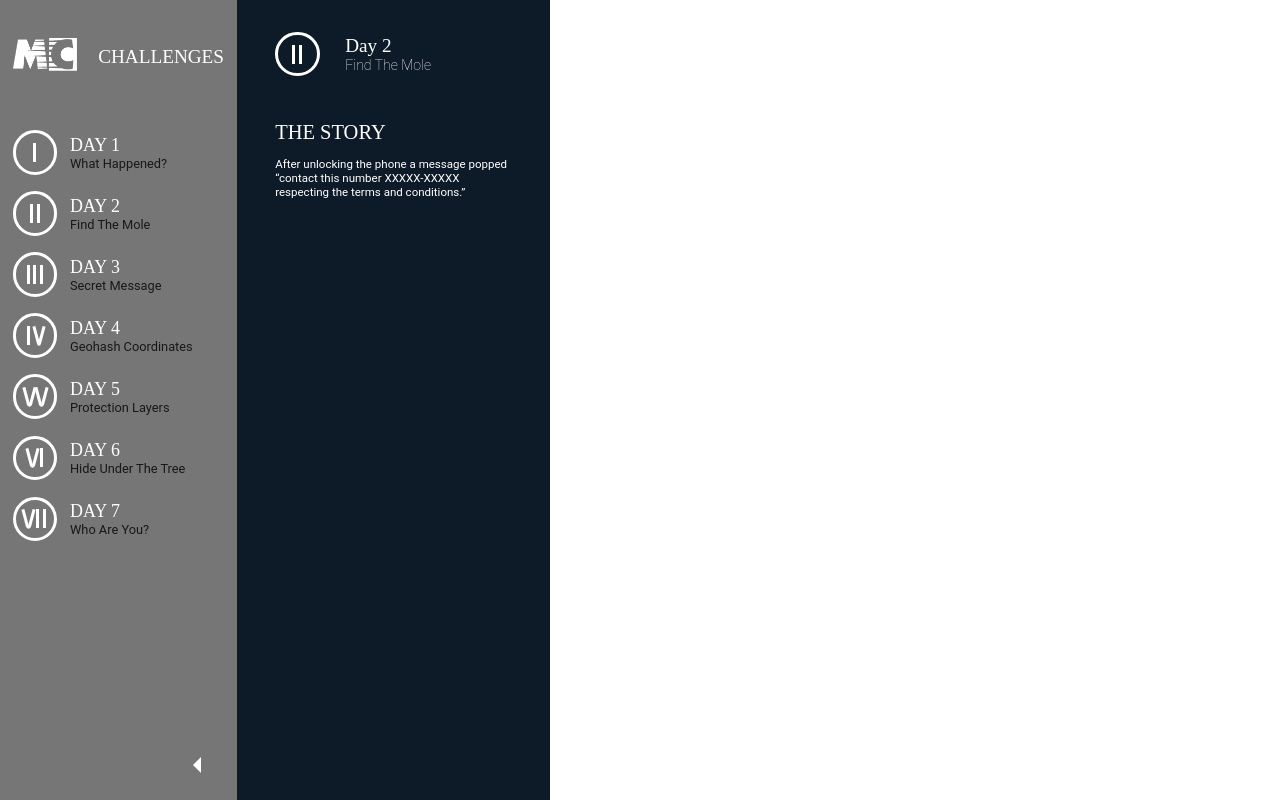
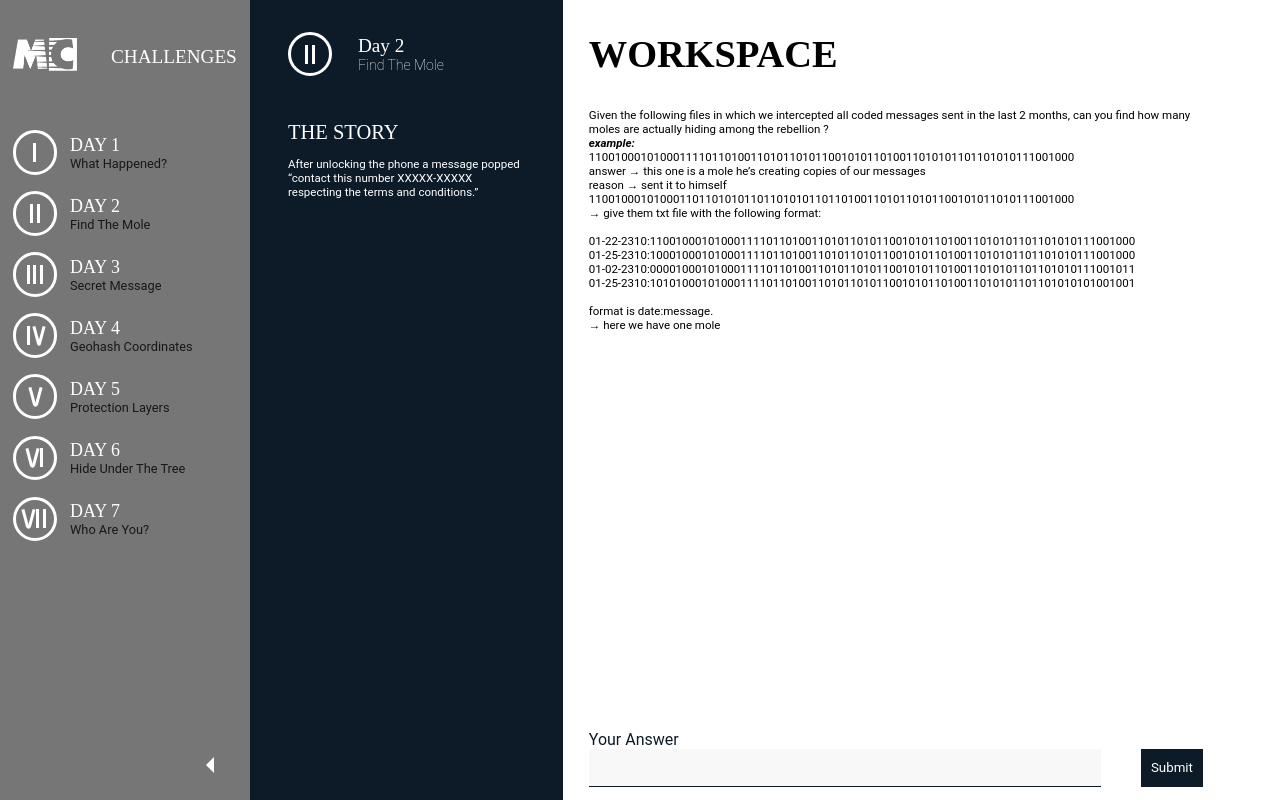
Before and after one commit to MicroClub-USTHB/ioc-website, a React (Create React App) app: page /workspace/2 in a window 1280 px wide. Built offline with nearby package versions, Linux system fonts and the light colour scheme; what webfontloader would draw is missing.

Commit message:
Added challenge details and submission section. This is before Firebase.

```diff
--- a/src/Sections/DayChallenge/DayChallenge.js
+++ b/src/Sections/DayChallenge/DayChallenge.js
@@ -1,12 +1,45 @@
+import { ErrorMessage, Field, Form, Formik } from 'formik';
 import React from 'react';
 
 // Style
 import challengeStyle from './DayChallenge.module.scss';
 
-const DayChallenge = () => {
+const DayChallenge = ({ children }) => {
     return (
         <section className={challengeStyle.sectionContainer}>
             <h1 className={challengeStyle.sectionTitle}>Workspace</h1>
+            {children}
+            <div className={challengeStyle.answer}>
+                <Formik
+                    className={challengeStyle.answerFormHolder}
+                    initialValues={{
+                        answer: '',
+                    }}
+                    onSubmit={(values, actions) => {
+                        alert(JSON.stringify(values))
+                        actions.setSubmitting(false);
+                    }}
+                    >
+                    <Form className={challengeStyle.answerForm}>
+                        <label htmlFor="answer" className={challengeStyle.answerLabel}>Your Answer</label>
+                        <div className={challengeStyle.answerInputHolder}>
+                            <Field
+                                className={challengeStyle.answerInput}
+                                type="text"
+                                as="textarea"
+                                name="answer"
+                                id="answer"
+                                onInput={() => {
+                                    console.log('input');
+                                }}
+                            />
+                            <ErrorMessage name="answer" />
+                            <button className={challengeStyle.answerSubmitButton} type="submit" >Submit</button>
+                        </div>
+                    </Form>
+
+                </Formik>
+            </div>
         </section>
     );
 }
--- a/src/Sections/DayChallenge/DayChallenge.module.scss
+++ b/src/Sections/DayChallenge/DayChallenge.module.scss
@@ -0,0 +1,77 @@
+.sectionContainer {
+    margin-left: 2vw;
+    width: 48vw;
+    animation: appear .6s ease;
+    min-height: 100vh;
+    position: relative;
+    margin-bottom: 10vw;
+}
+
+@keyframes appear {
+    0% {
+        opacity: 0;
+    }
+
+    100% {
+        opacity: 1;
+    }
+}
+
+.sectionTitle {
+    text-transform: uppercase;
+    font-size: 3vw;
+    font-family: quicksand;
+}
+
+.answer {
+    position: absolute;
+    bottom: 0;
+    width: 100%;
+    display: flex;
+    margin-bottom: 1vw;
+}
+
+// .answerFormHolder {
+//     width: 100%;
+//     position: relative;
+// }
+
+.answerLabel {
+    font-family: roboto;
+    color: #0D1B28;
+
+}
+
+.answerForm {
+    width: 100%;
+    position: relative;
+    // display: flex;
+    // justify-content: space-between;
+}
+
+.answerInputHolder {
+    display: flex;
+    justify-content: space-between;
+}
+
+.answerInput {
+    width: 80%;
+    border: none;
+    border-bottom: 1px solid #0D1B28;
+    border-radius: 0;
+    background-color: #00000007;
+    padding: .3vw .8vw;
+    font-family: roboto;
+    color: #0D1B28;
+    resize: none;
+    height: fit-content;
+}
+
+.answerSubmitButton {
+    background-color: #0D1B28;
+    color: white;
+    font-family: roboto;
+    padding: .3vw .8vw;
+    outline: none;
+    border: none;
+}
--- a/src/Sections/DaySelection/DaySelection.js
+++ b/src/Sections/DaySelection/DaySelection.js
@@ -1,21 +1,27 @@
 import React, { useState } from 'react';
+import { useDispatch, useSelector } from 'react-redux';
+import { Link } from 'react-router-dom';
+import { minimize } from '../../redux/workspaceSlice';
+
+
+// Components
+import DaySelectionButton from '../../components/DaySelectionButton/DaySelectionButton';
 
 // Style
 import dayStyle from './DaySelection.module.scss';
 
 // Images
 import mcLogo from '../../media/MC LogoWS-min.png';
-import { useDispatch } from 'react-redux';
-import { Link } from 'react-router-dom';
-import DaySelectionButton from '../../components/DaySelectionButton/DaySelectionButton';
 
 const DaySelection = () => {
-    const [Minimize, setMinimize] = useState(false);
+    // const [minimized, setMinimize] = useState(false);
+    const minimized = useSelector(state => state.workspace.minimized);
+    const dispatch = useDispatch();
     return (
         <section
-            className={`${dayStyle.container} ${Minimize? dayStyle.containerAnimateContract : dayStyle.containerAnimateExpand }`}
+            className={`${dayStyle.container} ${minimized? dayStyle.containerAnimateContract : dayStyle.containerAnimateExpand }`}
             style={{
-                width: Minimize? 'fit-content' : '18.5vw',
+                width: minimized? 'fit-content' : '19.5vw',
             }}
 
         >
@@ -26,58 +32,58 @@ const DaySelection = () => {
                             className={dayStyle.titleImage}
                             src={mcLogo} alt="Micro Club Logo"
                             style={{
-                                width: Minimize? '4vw' : '5vw'
+                                width: minimized? '4vw' : '5vw'
                             }}
                         />
                     </Link>
                 </div>
                 <div
-                    className={`${dayStyle.title} ${!Minimize && dayStyle.titleAppear}`}
+                    className={`${dayStyle.title} ${!minimized && dayStyle.titleAppear}`}
                     style={{
-                        width: Minimize? '0' : 'fit-content'
+                        width: minimized? '0' : 'fit-content'
                     }}
                 >Challenges</div>
             </div>
             <div className={dayStyle.days}>
                 <DaySelectionButton
                     dayNumber={1}
-                    minimize={Minimize}
+                    minimize={minimized}
                     day="Day 1"
                     dayTitle="What Happened?"
                 />
                 <DaySelectionButton
                     dayNumber={2}
-                    minimize={Minimize}
+                    minimize={minimized}
                     day="Day 2"
                     dayTitle="Find The Mole"
                 />
                 <DaySelectionButton
                     dayNumber={3}
-                    minimize={Minimize}
+                    minimize={minimized}
                     day="Day 3"
                     dayTitle="Secret Message"
                 />
                 <DaySelectionButton
                     dayNumber={4}
-                    minimize={Minimize}
+                    minimize={minimized}
                     day="Day 4"
                     dayTitle="Geohash Coordinates"
                 />
                 <DaySelectionButton
                     dayNumber={5}
-                    minimize={Minimize}
+                    minimize={minimized}
                     day="Day 5"
                     dayTitle="Protection Layers"
                 />
                 <DaySelectionButton
                     dayNumber={6}
-                    minimize={Minimize}
+                    minimize={minimized}
                     day="Day 6"
                     dayTitle="Hide Under The Tree"
                 />
                 <DaySelectionButton
                     dayNumber={7}
-                    minimize={Minimize}
+                    minimize={minimized}
                     day="Day 7"
                     dayTitle="Who Are You?"
                 />
@@ -85,22 +91,23 @@ const DaySelection = () => {
             <button
                 className={dayStyle.minimizeContainer}
                 onClick={() => {
-                    setMinimize(!Minimize)
+                    dispatch(minimize());
+                    // setMinimize(!minimized)
                 }}
             >
                 <div
                     className={dayStyle.minimizeSymbol}
                     style={{
-                        marginRight: Minimize? '0' : '1vw',
-                        position: Minimize? 'static' : 'relative',
-                        transform: Minimize && "rotateZ(180deg)"
+                        marginRight: minimized? '0' : '1vw',
+                        position: minimized? 'static' : 'relative',
+                        transform: minimized && "rotateZ(180deg)"
                     }}
                 ></div>
                 {
-                    !Minimize &&
+                    !minimized &&
                     (<div
                         className={dayStyle.minimizeText}
-                    >Minimize</div>)
+                    >minimized</div>)
                 }
             </button>
         </section>
--- a/src/Sections/DaySelection/DaySelection.module.scss
+++ b/src/Sections/DaySelection/DaySelection.module.scss
@@ -1,10 +1,11 @@
 .container {
-    width: 18.5vw;
+    width: 19.5vw;
     position: relative;
     background-color: #767676;
     display: block;
     transition: width 4s ease;
     overflow: hidden;
+    z-index: 2;
 }
 
 .containerAnimateContract {
--- a/src/Sections/DayStory/DayStory.module.scss
+++ b/src/Sections/DayStory/DayStory.module.scss
@@ -4,7 +4,6 @@
     background-color: #0D1B28;
     animation: appear .3s ease;
     position: relative;
-    z-index: -1;
 }
 
 .disappearAnimation {
--- a/src/components/DaySelectionSymbol/DaySelectionSymbol.js
+++ b/src/components/DaySelectionSymbol/DaySelectionSymbol.js
@@ -37,7 +37,6 @@ const DaySelectionSymbol = ({dayNumber}) => {
             return (
                 <div className={symbolStyle.dayCircle}>
                     <div className={symbolStyle.romanFive}></div>
-                    <div className={symbolStyle.romanFive}></div>
                 </div>
             )
         case 6:
--- a/src/pages/Workspace/Workspace.js
+++ b/src/pages/Workspace/Workspace.js
@@ -1,5 +1,6 @@
 import React from 'react';
 import { Route } from 'react-router-dom';
+import DayChallenge from '../../Sections/DayChallenge/DayChallenge';
 import DaySelection from '../../Sections/DaySelection/DaySelection';
 import DayStory from '../../Sections/DayStory/DayStory';
 
@@ -74,6 +75,119 @@ const Workspace = () => {
                 />)}
             />
 
+            <Route path="/workspace/1" render={() => (
+                <DayChallenge>
+                    <div className={workStyle.content}>
+                        <strong>What to do?</strong><br />
+                        Given the txt format find the SUM of rooms he can enter. <br />
+                        Note that doors might start from a number different then one or zero. <br/>
+                        <strong>Input:</strong><br />
+                        682 <br />
+                        696 <br />
+                        884 <br />
+                        985 <br />
+                        947 <br />
+                        903 <br />
+                        122 <br />
+                        408 <br />
+                        689 <br />
+                        101 <br />
+                        710 <br />
+                        217 <br />
+                        213 <br />
+                        563 <br />
+                        486 <br />
+                        1 <br />
+                        827 <br />
+                        849 <br />
+                        677 <br />
+                        154 <br />
+                        573 <br />
+                    </div>
+                </DayChallenge>
+            )} />
+
+            <Route path="/workspace/2" render={() => (
+                <DayChallenge>
+                    <div className={workStyle.content}>
+                        Given the following files in which we intercepted all coded messages sent in the last 2 months, can you find how many moles are actually hiding among the rebellion ? <br />
+                        <strong><i>example:</i></strong><br />
+                        110010001010001111011010011010110101100101011010011010101101101010111001000<br />
+                        answer → this one is a mole he’s creating copies of our messages <br />
+                        reason → sent it to himself<br />
+                        110010001010001101101010110110101011011010011010110101100101011010111001000 <br />
+                        → give them txt file with the following format: <br />
+                        <br />
+                        01-22-2310:110010001010001111011010011010110101100101011010011010101101101010111001000<br />
+                        01-25-2310:100010001010001111011010011010110101100101011010011010101101101010111001000<br />
+                        01-02-2310:000010001010001111011010011010110101100101011010011010101101101010111001011<br />
+                        01-25-2310:101010001010001111011010011010110101100101011010011010101101101010101001001<br />
+                        <br />
+                        format is date:message.<br />
+                        → here we have one mole
+                    </div>
+                </DayChallenge>
+            )} />
+
+            <Route path="/workspace/3" render={() => (
+                <DayChallenge>
+                    <div className={workStyle.content}>
+                        Given the following files that has 3 lines of number series , try to get the 3 sentences (1 sentence line)<br />
+                        Knowing that each sentence starts with a “/” and ends with “.” And the letters are in CAPS.<br />
+                        <strong><i>example:</i></strong><br />
+                        Input → three lines of succession of numbers<br />
+                    </div>
+                </DayChallenge>
+            )} />
+
+            <Route path="/workspace/4" render={() => (
+                <DayChallenge>
+                    <div className={workStyle.content}>
+                        This challenge is missing!
+                    </div>
+                </DayChallenge>
+            )} />
+
+            <Route path="/workspace/5" render={() => (
+                <DayChallenge>
+                    <div className={workStyle.content}>
+                        Given the following files in which we gathered all the sizes found in stores, can you find the maximum number of layers he can wear? note that  two suits of the same size  (width/height) cannot contain each other. <br />
+                        <strong><i>example:</i></strong><br />
+                                     <br />
+                        Input (sizes[height,width]): [[5,4],[6,4],[6,7],[2,3]] <br />
+                        answer → (number of layers he can wear ) 3  <br />
+                        reason → The maximum number of layers  you can Russian doll is 3 ([2,3] → [5,4] → [6,7]) <br />
+                    </div>
+                </DayChallenge>
+            )} />
+
+            <Route path="/workspace/6" render={() => (
+                <DayChallenge>
+                    <div className={workStyle.content}>
+                        given a binary tree as an input, you have to find the top view of the tree <br />
+                        example (the values that are visible from the top. <br />
+                        input : list of numbers (separated by white-spaces) <br />
+                         <br />
+                        <strong><i>example:</i></strong><br />
+                         <br />
+                        input : 5 2 4 8 10 13 3 9 11 1 <br />
+                        output : 1 2 5 8 10 13  <br />
+                    </div>
+                </DayChallenge>
+            )} />
+
+             <Route path="/workspace/7" render={() => (
+                <DayChallenge>
+                    <div className={workStyle.content}>
+                        build the architecture of the model to detect apes.<br />
+                        <br />
+                        <strong><i>Testing the architecture</i></strong><br />
+                        We put 10 different pictures that contain apes and different beings.<br />
+                        <br />
+                        The output has to give a number of apes.<br />
+                    </div>
+                </DayChallenge>
+            )} />
 
         </div>
     );
--- a/src/pages/Workspace/Workspace.module.scss
+++ b/src/pages/Workspace/Workspace.module.scss
@@ -1,6 +1,10 @@
 .workspace {
     width: 100vw;
     height: 100vh;
-    overflow-y: hidden;
     display: flex;
 }
+
+.content {
+    font-size: .9vw;
+    font-family: roboto;
+}
--- a/src/redux/workspaceSlice.js
+++ b/src/redux/workspaceSlice.js
@@ -4,12 +4,14 @@ export const workspaceSlice = createSlice({
     name: 'workspace',
     initialState: {
         chosenDay: 1,
+        minimized: false,
     },
     reducers: {
         chooseDay: (state, action) => { state.chosenDay = action.payload },
+        minimize: state => { state.minimized =  !state.minimized}
     }
 })
 
-export const { chooseDay } = workspaceSlice.actions;
+export const { chooseDay, minimize } = workspaceSlice.actions;
 
 export default workspaceSlice.reducer;
```
Also changed, not shown: src/components/DaySelectionButton/DaySelectionButton.module.scss (line endings or trailing spaces).
